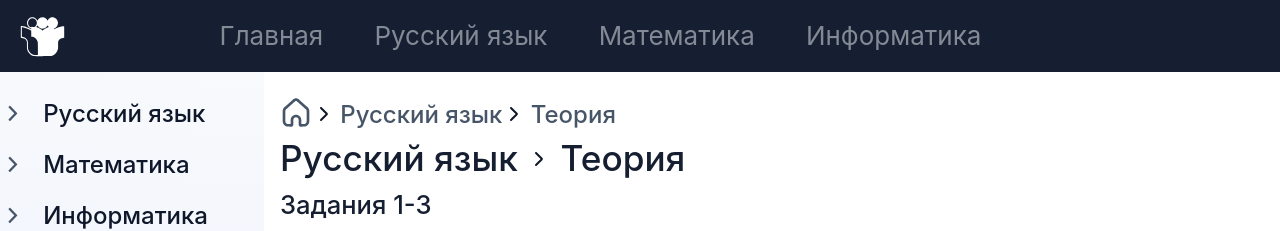
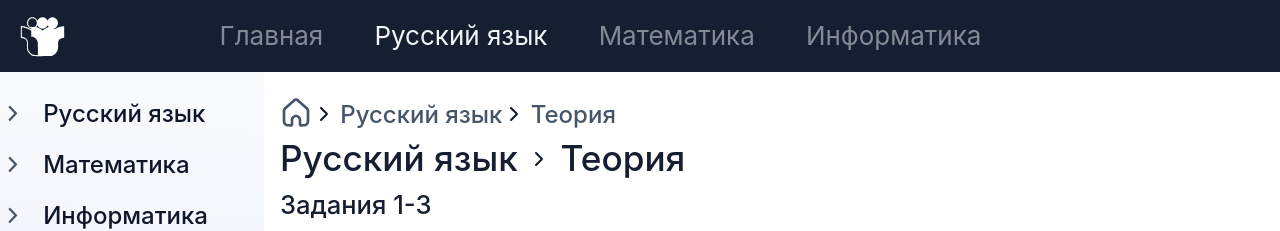
Before and after one commit to daneelez/daneelez.github.io, a Jekyll site: the page built from docs/ru/ru_theory.html, in a window 1280 px wide. Shown: the top 231 px of the page. Built offline with Jekyll 4.4.1, drawn with Linux system fonts in a browser that asks for light colours.

Commit message:
Update header.html

```diff
--- a/docs/_includes/header.html
+++ b/docs/_includes/header.html
@@ -9,22 +9,22 @@
 	<nav>
 		<ul class="nav-ul">
 			<li>
-				<a {% if page.permalink == "index" %}
+				<a {% if page.permalink contains "index" %}
 				class="active"
 				{% endif %} href={{"/index" | responsive_url }}>Главная</a>
 			</li>
 			<li>
-				<a {% if page.permalink == "ru/ru" %}
+				<a {% if page.permalink contains "ru/" %}
 				class="active"
 				{% endif %} href={{"/ru/ru" | responsive_url }}>Русский язык</a>
 			</li>
 			<li>
-				<a {% if page.permalink == "math/math" %}
+				<a {% if page.permalink contains "math/" %}
 				class="active"
 				{% endif %} href={{"/math/math" | responsive_url }}>Математика</a>
 			</li>
 			<li>
-				<a {% if page.permalink == "inf/inf" %}
+				<a {% if page.permalink contains "inf/" %}
 				class="active"
 				{% endif %} href={{"/inf/inf" | responsive_url }}>Информатика</a>
 			</li>
@@ -38,22 +38,22 @@
 		</summary>
 		<ul class="nav-ul">
 			<li>
-				<a {% if page.permalink == "index" %}
+				<a {% if page.permalink contains "index" %}
 				class="active"
 				{% endif %} href={{"/index" | responsive_url }}>Главная</a>
 			</li>
 			<li>
-				<a {% if page.permalink == "ru/ru" %}
+				<a {% if page.permalink contains "ru/" %}
 				class="active"
 				{% endif %} href={{"/ru/ru" | responsive_url }}>Русский язык</a>
 			</li>
 			<li>
-				<a {% if page.permalink == "math/math" %}
+				<a {% if page.permalink contains "math/" %}
 				class="active"
 				{% endif %} href={{"/math/math" | responsive_url }}>Математика</a>
 			</li>
 			<li>
-				<a {% if page.permalink == "inf/inf" %}
+				<a {% if page.permalink contains "inf/" %}
 				class="active"
 				{% endif %} href={{"/inf/inf" | responsive_url }}>Информатика</a>
 			</li>
```
